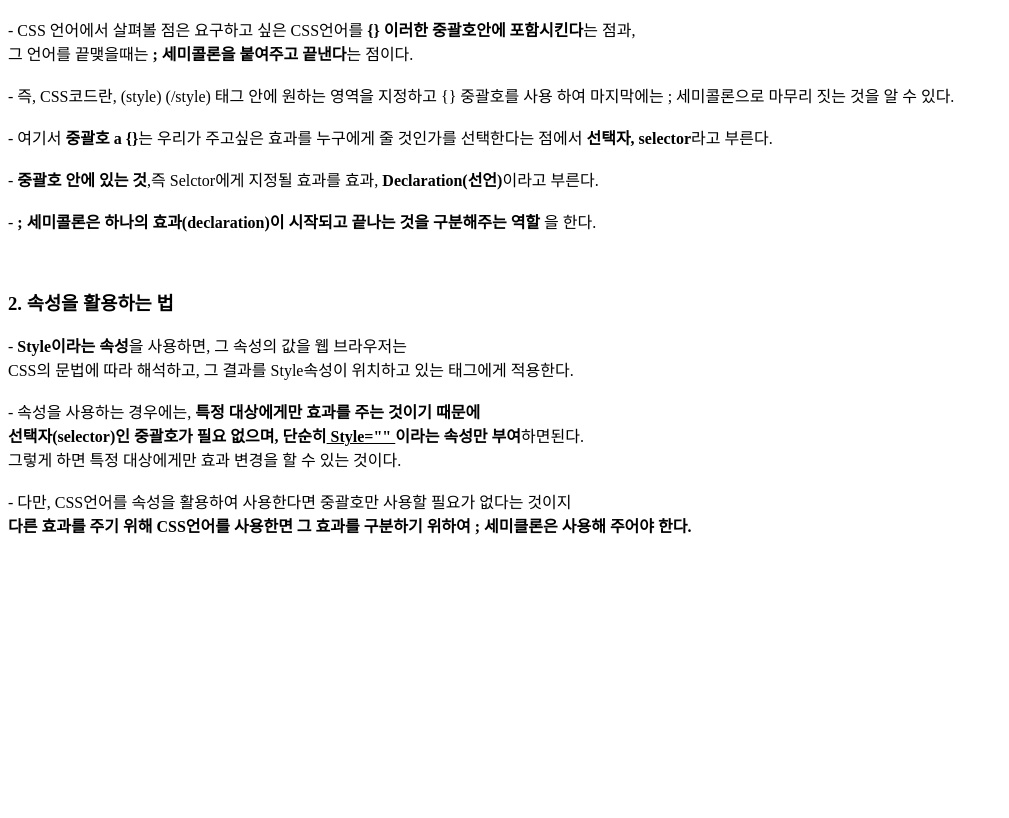
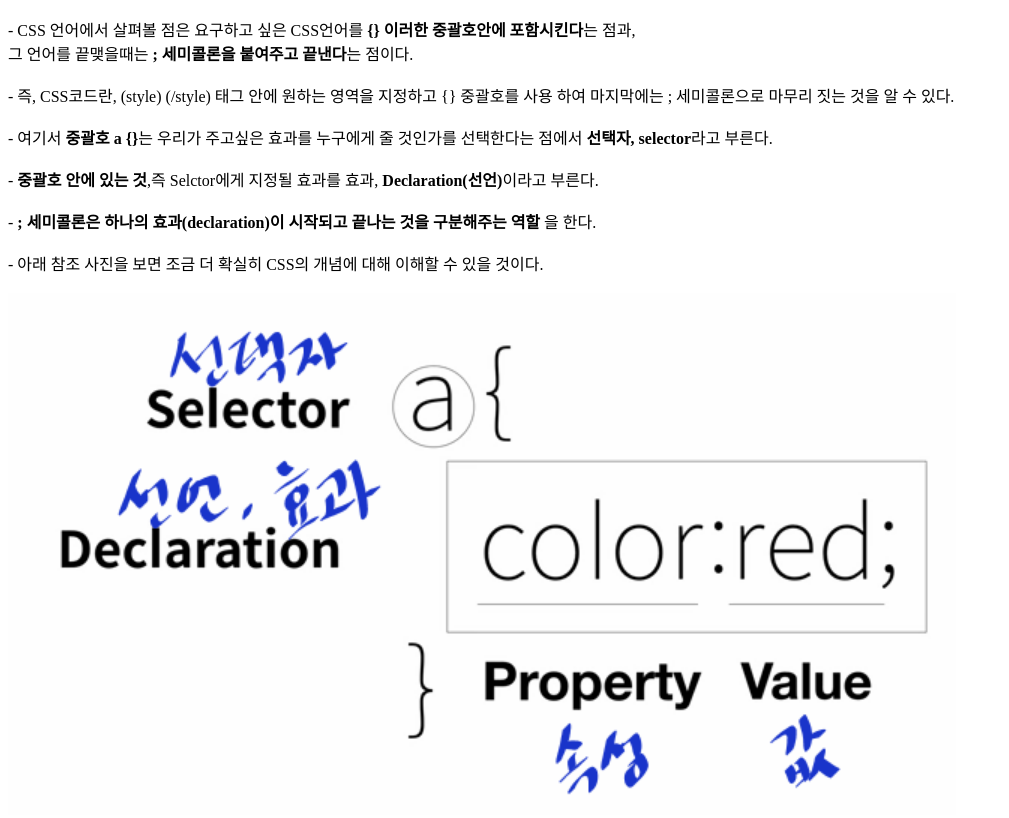
Before and after one commit to CaptainJayLEE/My-First-WebSIte, a plain HTML site: page 2 - About CSS.html in a window 1280 px wide. Shown: the part 954-1772 px from the top of the page, without its empty margins (0-1009 px from the left). Before the commit the page ends 1517 px from the top, so only its background shows below. Drawn offline with Linux system fonts and the light colour scheme.

Commit message:
CSS기초설명을 바탕으로 한 수정본

```diff
--- a/2 - About CSS.html
+++ b/2 - About CSS.html
@@ -77,7 +77,10 @@
   - <strong>중괄호 안에 있는 것</strong>,즉 Selctor에게 지정될 효과를 효과, <strong>
     Declaration(선언)</strong>이라고 부른다.<br><br>
   - <strong>; 세미콜론은 하나의 효과(declaration)이 시작되고 끝나는 것을 구분해주는 역할</strong>
-    을 한다.
+    을 한다.<br><br>
+  - 아래 참조 사진을 보면 조금 더 확실히 CSS의 개념에 대해 이해할 수 있을 것이다.<br><br>
+  <img src="AboutCSStag.png" width="75%">
+
     <br><br><br>
 
 
```
Also changed, not shown: AboutCSStag.png (added).
